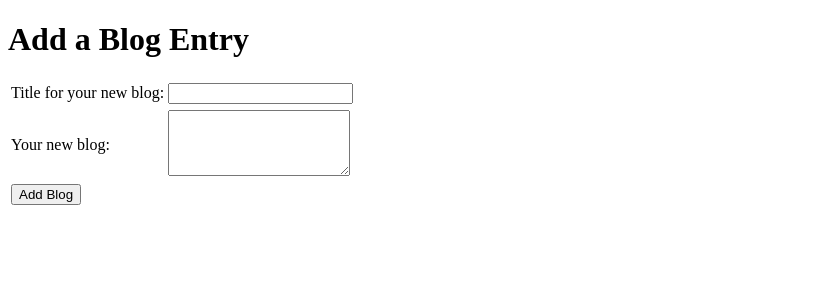
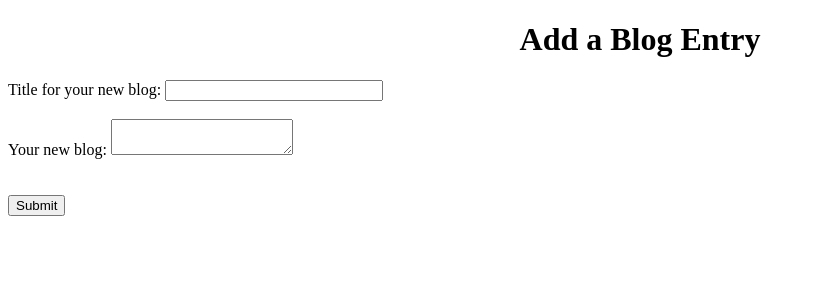
Before and after one commit to hiphoptherobot/blogz, a Flask app: page /newpost in a window 1280 px wide. Shown: the part 26-326 px from the top of the page, without its empty margins (0-815 px from the left). Run offline with Flask 2, Linux system fonts and the light colour scheme.

Commit message:
finished!

```diff
--- a/templates/newpost.html
+++ b/templates/newpost.html
@@ -1,37 +1,36 @@
 {% extends "base.html" %}
 
 {% block content %}
+
+<style>
+    div.a { text-align: center;}
+    .error { color: red;}
+</style>
+
+<div class="a">
     <h1>Add a Blog Entry</h1>
-    <form method='post'>
-        <table>
-        <tr>
-        <td>
-        <label>Title for your new blog:</label>
-        </td>
-        <td>
+</div>
 
-        <input type="text" name='form-title' value='{{title_namefield}}'/>
+<form name="newpost" method="POST">
+    <label>
+        Title for your new blog:
+        <input name="title" style="width: 210px;" type="text"/>
 
-        </td>
-        <td> <span class="error">{{title_error}}</span></td>
-        </tr>
-        <tr></tr>
-        <tr>
-        <td>
-        <label> Your new blog:</label>
-        </td>
-        <td>
+    </label><br><br>
 
-        <textarea name='form-blog' rows="4" cols="20" >{{blog_postfield}}</textarea>
+    <label>
+        Your new blog:
+        <textarea name="body" type="textarea"></textarea>
 
-        </td>
-        <td> <span class="error">{{blog_error}}</span></td>
-        </tr>
-        <tr>
-        <td>
-        <input type="submit" value='Add Blog' />
-        </td>
-        </tr>
-        </table>
-    </form>
+    </label>
+
+<br><br><br>
+<input type="submit" name="Add-Entry"/>
+
+</form>
+
+{% if error %}
+  <p class='error'>{{ error }}</p>
+{% endif %}
+
 {% endblock %}
```
